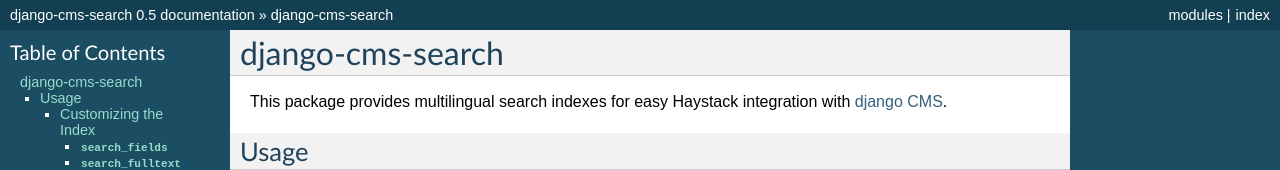
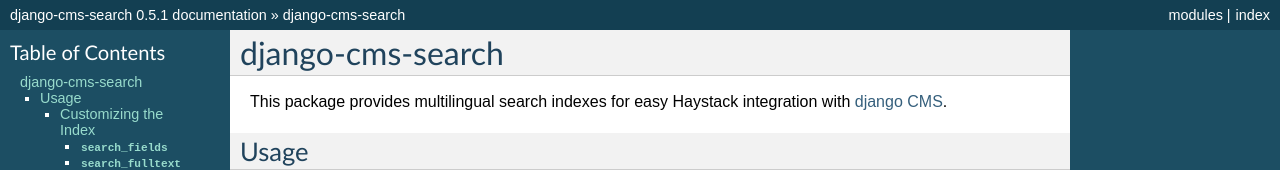
Before and after one commit to beniwohli/django-cms-search, a Sphinx documentation site: the page built from docs/index.rst, in a window 1280 px wide. Shown: the top 170 px of the page. Built offline with Sphinx 7.4.7, drawn with Linux system fonts in a browser that asks for light colours; some of the changed text lies outside the part shown.

Commit message:
version bump

```diff
--- a/cms_search/__init__.py
+++ b/cms_search/__init__.py
@@ -1 +1 @@
-__version__ = '0.5'
+__version__ = '0.5.1'
--- a/docs/conf.py
+++ b/docs/conf.py
@@ -46,9 +46,9 @@
 # built documents.
 #
 # The short X.Y version.
-version = '0.5'
+version = '0.5.1'
 # The full version, including alpha/beta/rc tags.
-release = '0.5'
+release = '0.5.1'
 
 # The language for content autogenerated by Sphinx. Refer to documentation
 # for a list of supported languages.
```
